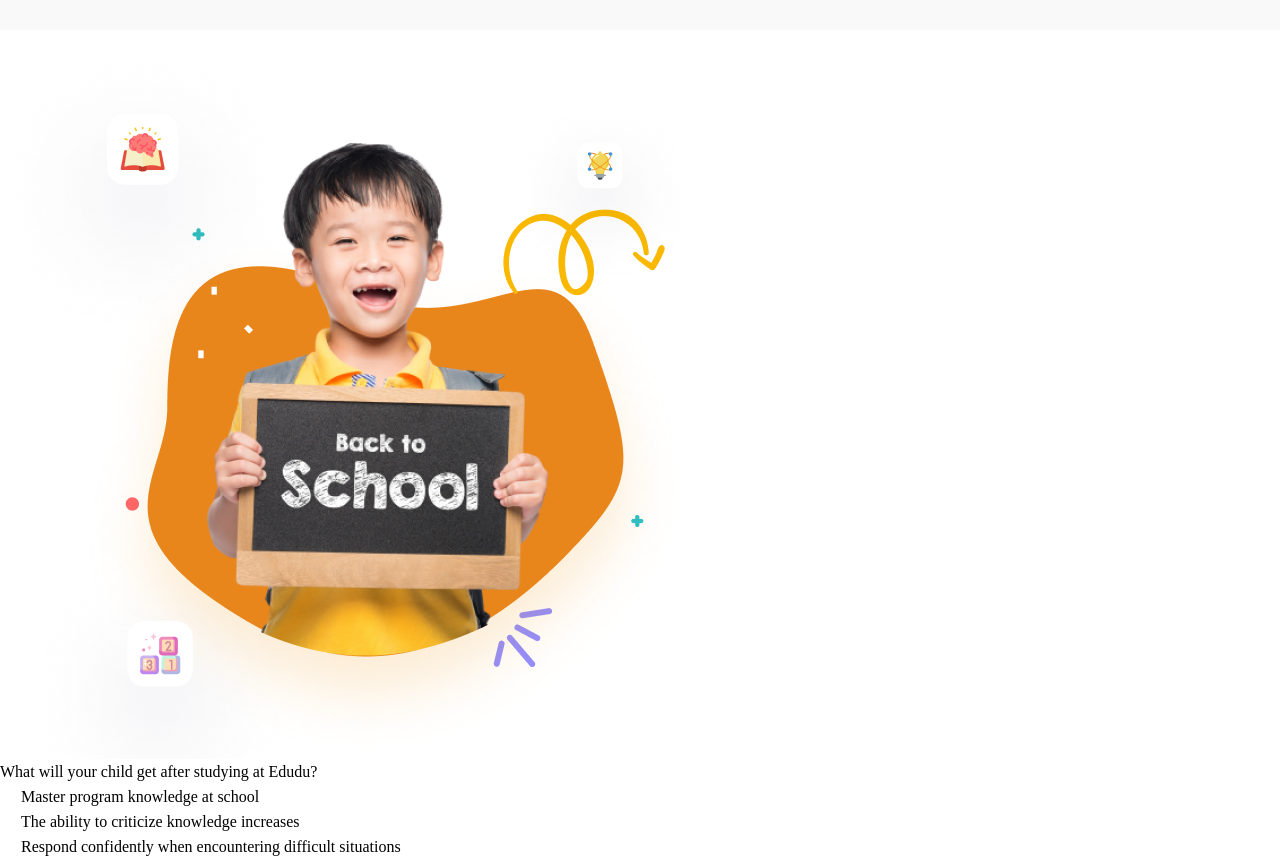
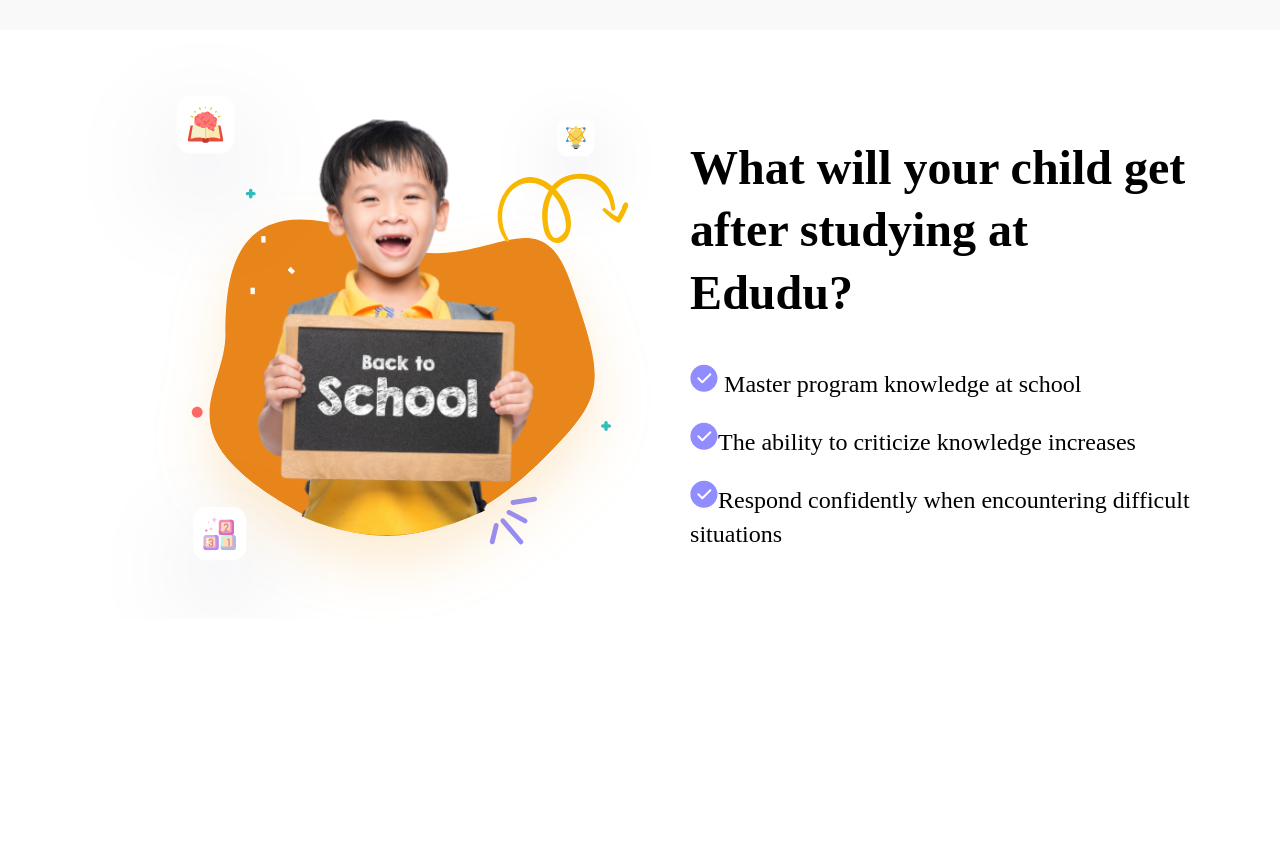
Before and after one commit to JeniaSuperpuper/Education, a React (Vite) app in the folder frontend/: page / in a window 1280 px wide. Shown: the part 1300-2156 px from the top of the page. After the commit the page ends 1923 px from the top, so only its background shows below. Built offline with nearby package versions, Linux system fonts and the light colour scheme; a web font is replaced by a local one.

Commit message:
добавлена секция с информацией о нас

```diff
--- a/frontend/src/App.css
+++ b/frontend/src/App.css
@@ -486,7 +486,7 @@
   align-items: center;
   justify-content: center;
   max-width: 1440px;
-  max-height: 736px;
+  max-height: 590.53px;
   padding-top: 73px;
   padding-bottom: 72.47px;
 }
@@ -534,4 +534,4 @@
   font-size: 24px;
   gap: 25px;
   line-height: 33.6px;
-}/*# sourceMappingURL=App.css.map */
+}
--- a/frontend/src/components/MainInfo.jsx
+++ /dev/null
@@ -1,22 +0,0 @@
-import boy from "../assets/images/school_boy.png"
-import check from "../assets/images/check.svg"
-
-export default function Lessons() {
-  return (
-    <>
-    <div className="container">
-        <div className="main-info__wrap">
-            <img src={boy} alt="boy" />
-            <div className="main-info__block">
-                <p className="main-info__title">
-                What will your child get after studying at Edudu?
-                </p>
-                <p className="main-info__text"><img src={check} alt="check" />Master program knowledge at school</p>
-                <p className="main-info__text"><img src={check} alt="check" />The ability to criticize knowledge increases    </p>
-                <p className="main-info__text"><img src={check} alt="check" />Respond confidently when encountering difficult situations</p>
-            </div>
-        </div>
-    </div>
-    </>
-  );
-}
--- a/frontend/src/components/MainSection.jsx
+++ b/frontend/src/components/MainSection.jsx
@@ -1,6 +1,6 @@
 import image from "../assets/images/Main_photo.png";
+import About from "./About";
 import Lessons from "./LessonsSection";
-import MainInfo from "./MainInfo"
 
 export default function Main() {
   return (
@@ -28,7 +28,7 @@
         </div>
       </section>
       <Lessons />
-      <MainInfo />
+      <About />
     </>
   );
 }
```
